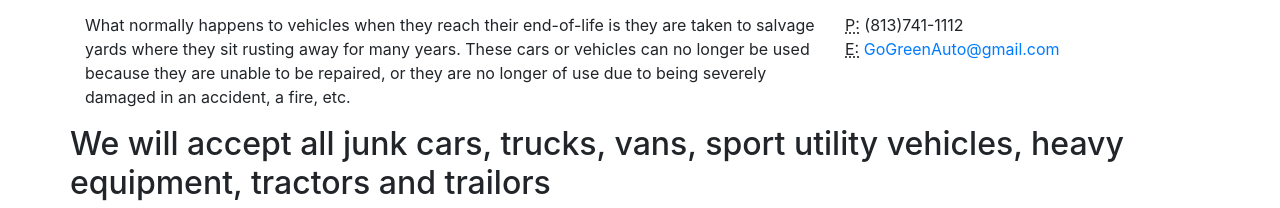
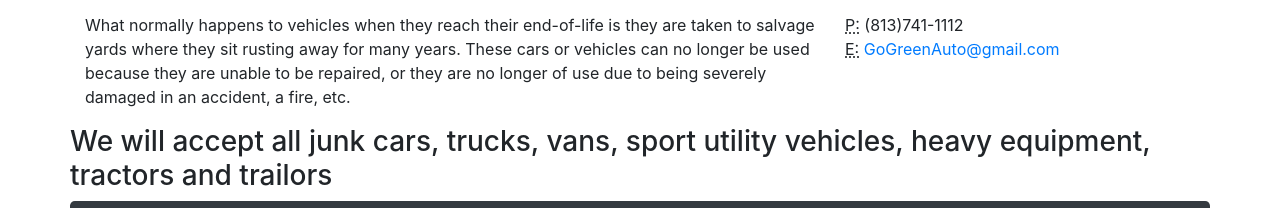
Before and after one commit to brunopittini/CAP4102Group11, a website: page index.html in a window 1280 px wide. Shown: the part 601-809 px from the top of the page. Drawn offline with Linux system fonts and the light colour scheme.

Commit message:
changed heading sizes

```diff
--- a/index.html
+++ b/index.html
@@ -94,7 +94,7 @@
 
       <!-- How we recylce your vehicle-->
       <div class="row">
-        <h2>We will accept all junk cars, trucks, vans, sport utility vehicles, heavy equipment, tractors and trailors</h2>
+        <h3>We will accept all junk cars, trucks, vans, sport utility vehicles, heavy equipment, tractors and trailors</h3>
         <div class="jumbotron bg-dark">
           <h3 class="text-white">How we recycle your vehicle</h3>
           <ul class="list-group">
```
